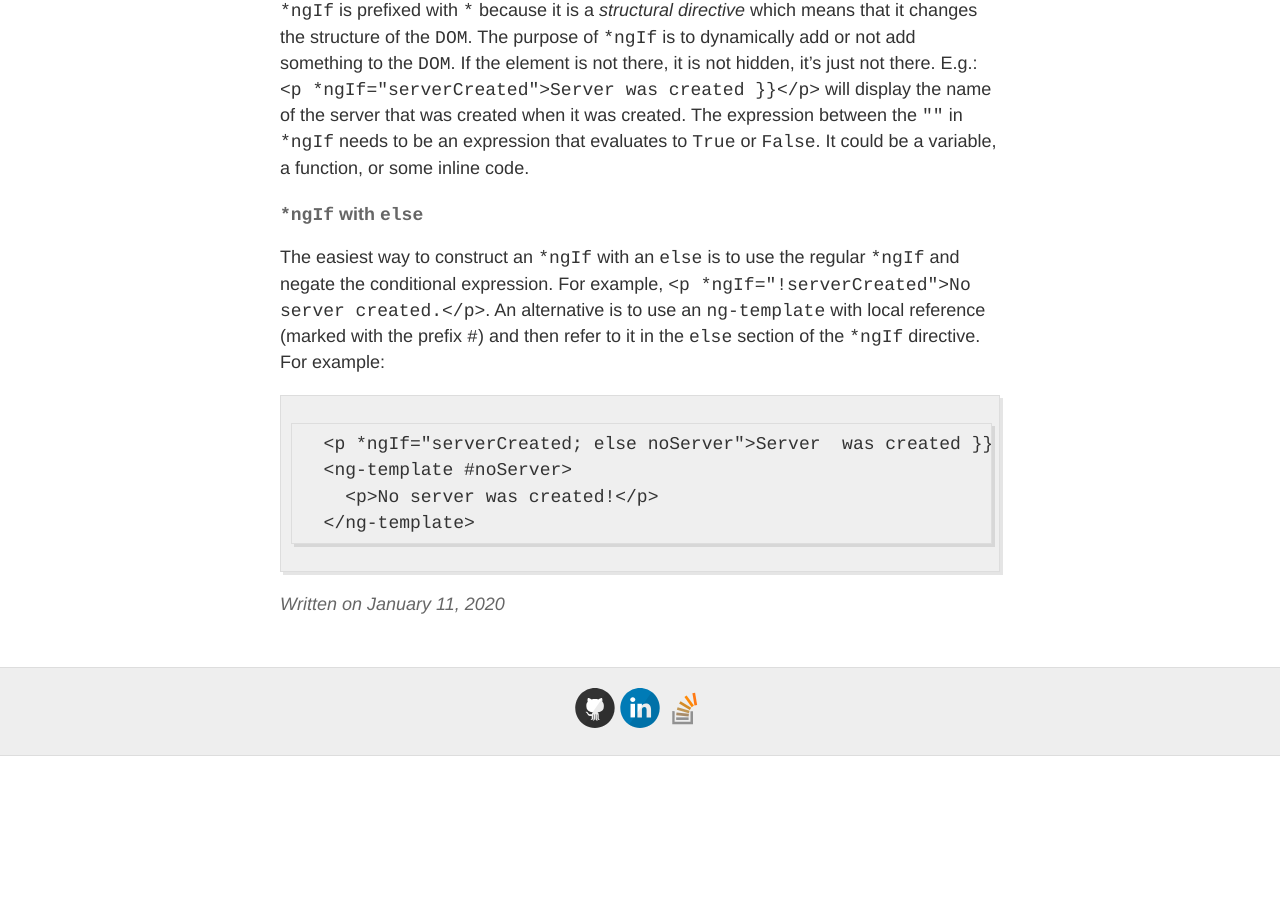
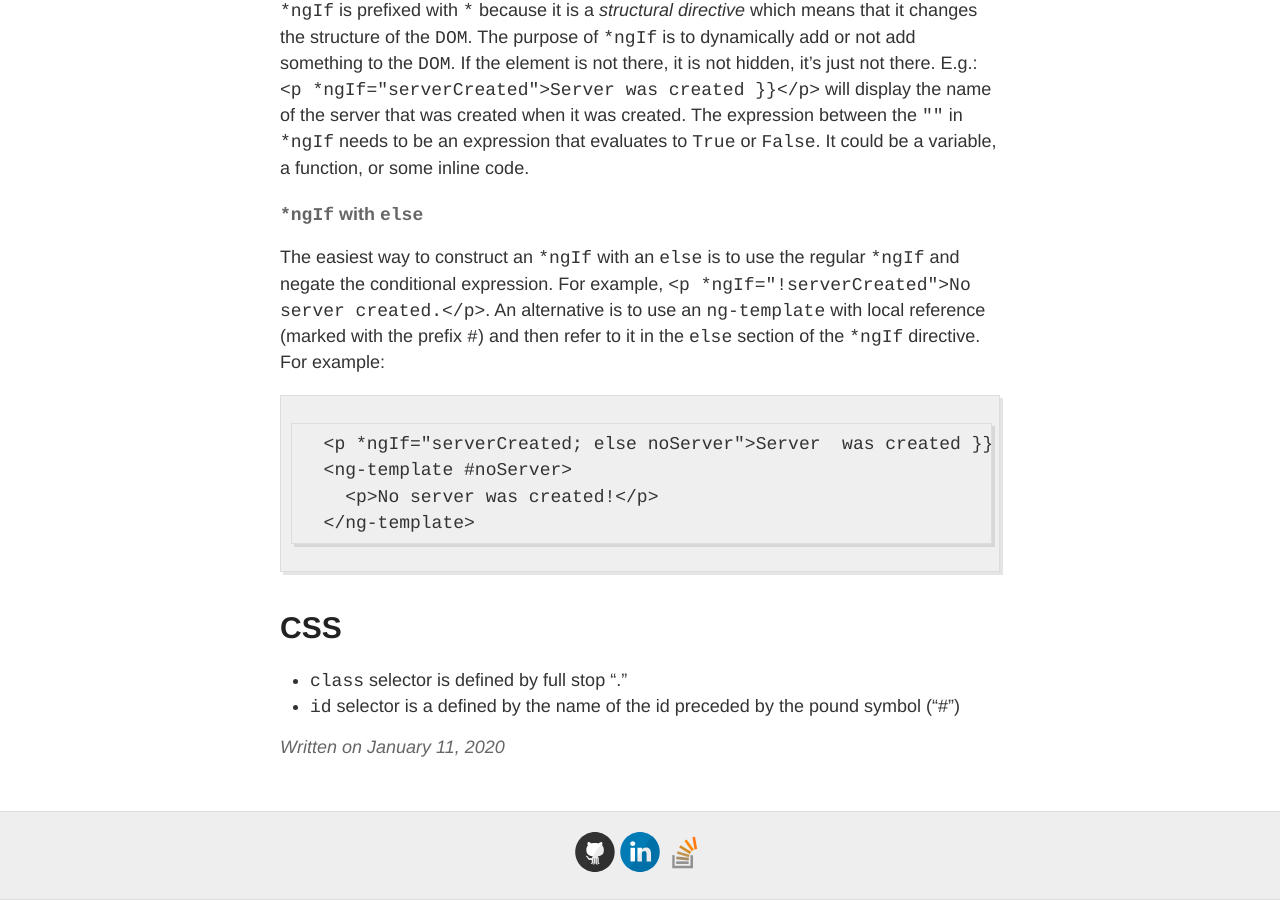
Before and after one commit to gutucristian/gutucristian.github.io, a Jekyll site: the page built from _posts/2020-01-11-Front-End-Development.md, in a window 1280 px wide and 900 px high, scrolled down 3873 px. Built offline with Jekyll 4.4.1, drawn with Linux system fonts in a browser that asks for light colours; our own code applies the rules of GitHub Pages for plain Markdown files; before the commit the page ends 4629 px from its top, so only the background shows below that.

Commit message:
Update 2020-01-11-Front-End-Development.md

````diff
--- a/_posts/2020-01-11-Front-End-Development.md
+++ b/_posts/2020-01-11-Front-End-Development.md
@@ -120,3 +120,8 @@ The easiest way to construct an `*ngIf` with an `else` is to use the regular `*n
     <p>No server was created!</p>
   </ng-template>
 ```
+
+# CSS
+
+- `class` selector is defined by full stop “.”
+- `id` selector is a defined by the name of the id preceded by the pound symbol (“#”)
````
